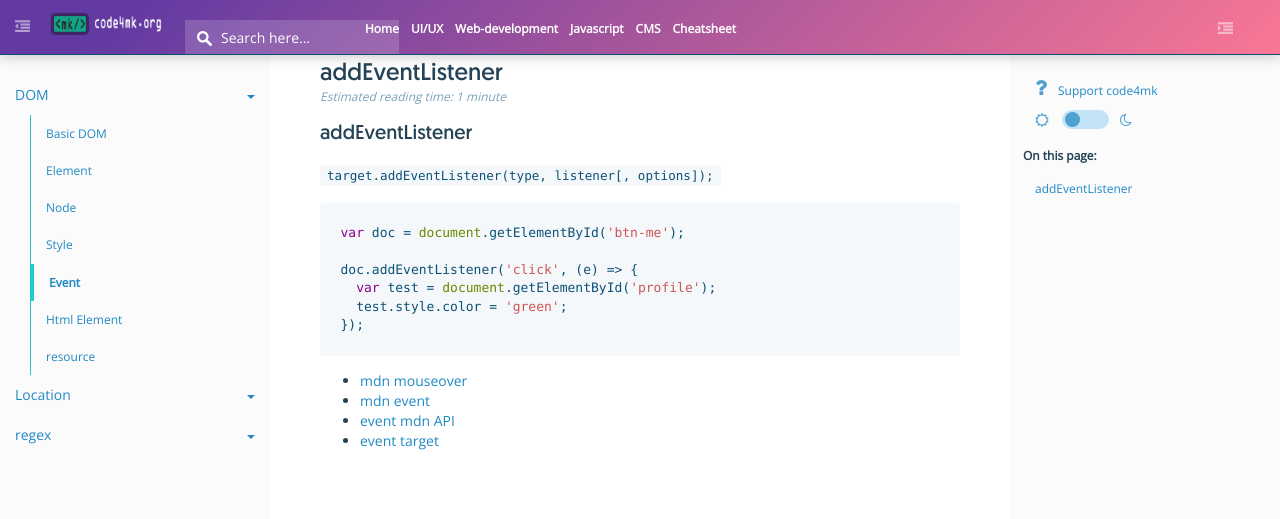
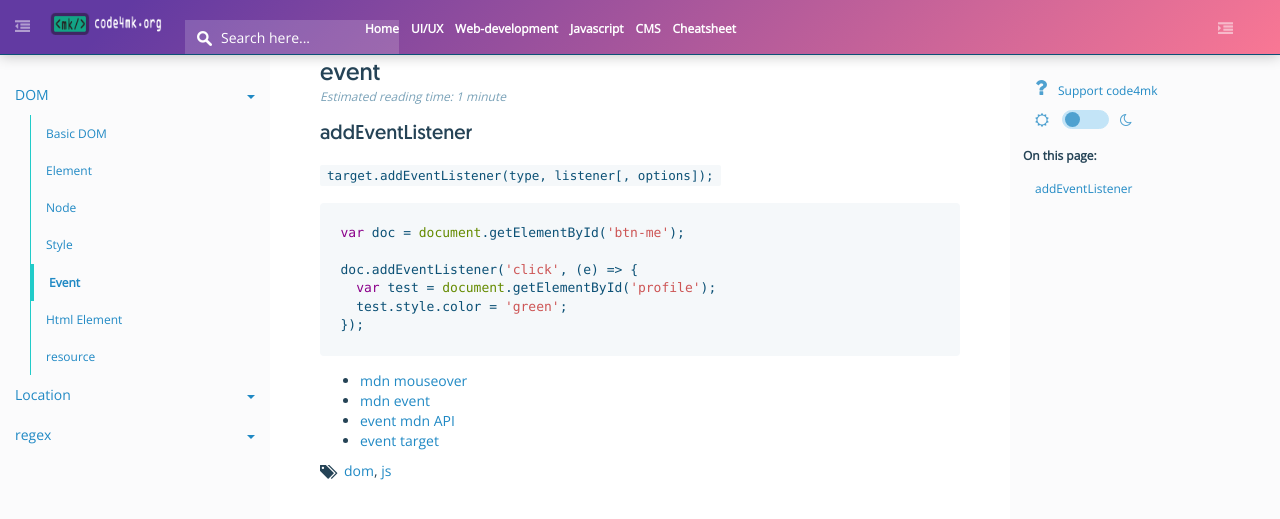
Before and after one commit to code4mk/code4mk.github.io, a Jekyll site: the page built from javascript-developer/js/dom/event.md, in a window 1280 px wide and 900 px high. Shown: the top 519 px of the window. Built offline with Jekyll 4.4.1, drawn with Linux system fonts in a browser that asks for light colours; our own code applies the rules of GitHub Pages for plain Markdown files; comment, search, counter and statistics services are not loaded.

Commit message:
event dom

```diff
--- a/javascript-developer/js/dom/event.md
+++ b/javascript-developer/js/dom/event.md
@@ -1,3 +1,9 @@
+---
+description: Event
+keywords: dom, js
+title: event
+toc_max: 4
+---
 
 ## addEventListener
 
```
